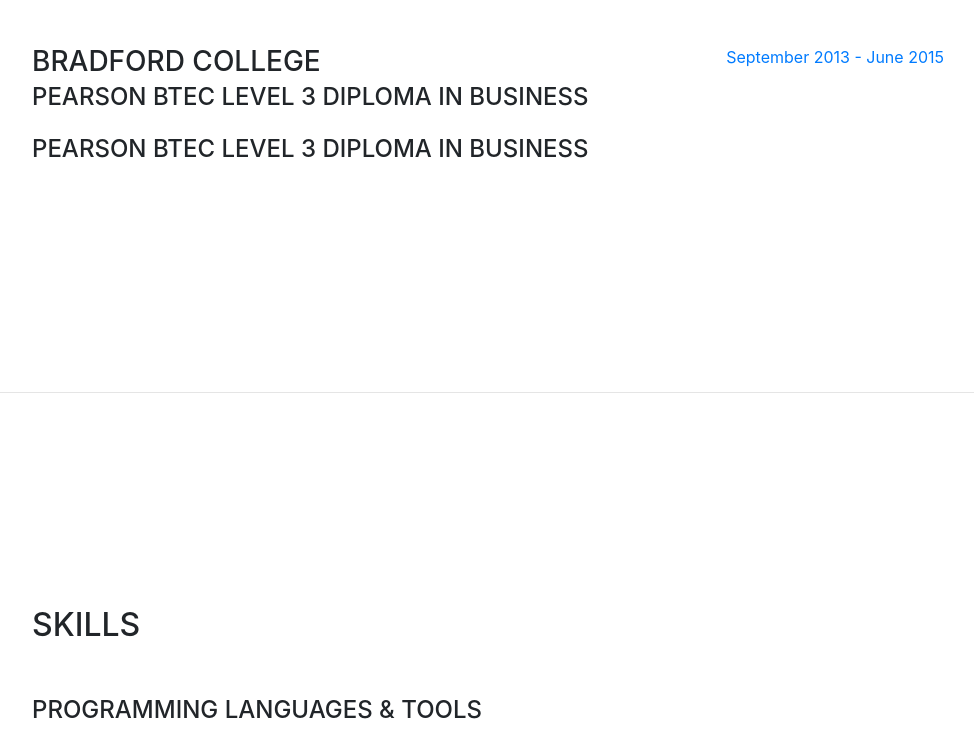
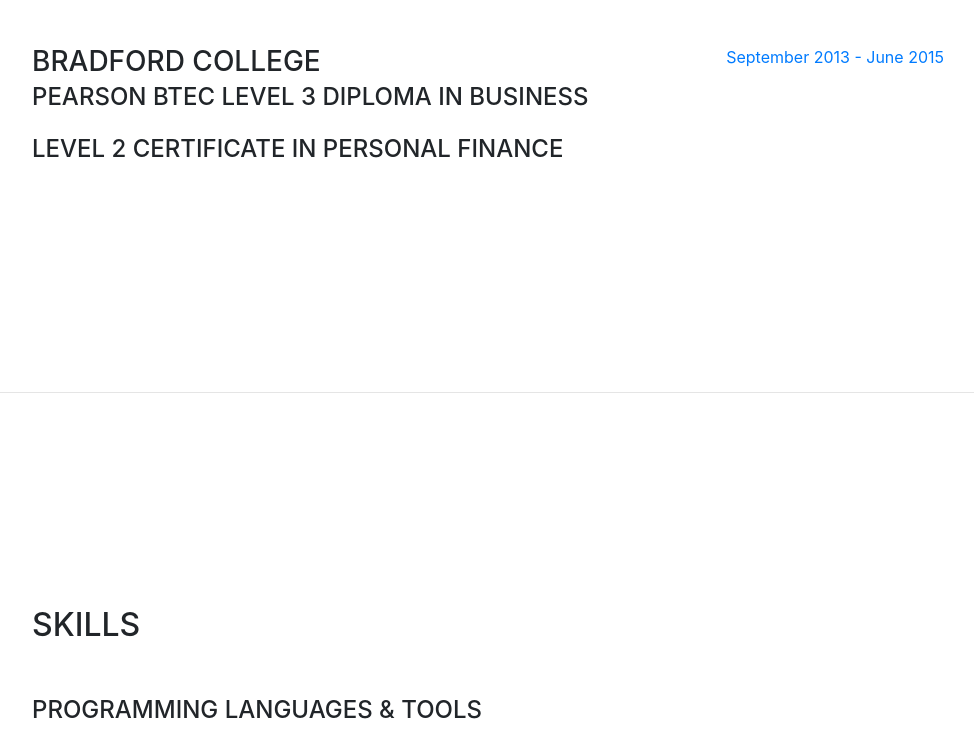
Before and after one commit to SDukesey/SDukesey.github.io, a website with bundled scripts: page index.html in a window 1280 px wide. Shown: the part 2303-3036 px from the top of the page, without its empty margins (288-1262 px from the left). Built offline with nearby package versions, Linux system fonts and the light colour scheme; a web font is replaced by a local one.

Commit message:
Update index.html

```diff
--- a/index.html
+++ b/index.html
@@ -163,7 +163,7 @@
             <div class="resume-content mr-auto">
               <h3 class="mb-0">Bradford College</h3>
               <div class="subheading mb-3">Pearson BTEC Level 3 Diploma in Business</div>
-			 <div class="subheading mb-3">Pearson BTEC Level 3 Diploma in Business</div>
+			 <div class="subheading mb-3">Level 2 Certificate in Personal Finance</div>
             </div>
             <div class="resume-date text-md-right">
               <span class="text-primary">September 2013 - June 2015</span>
```
